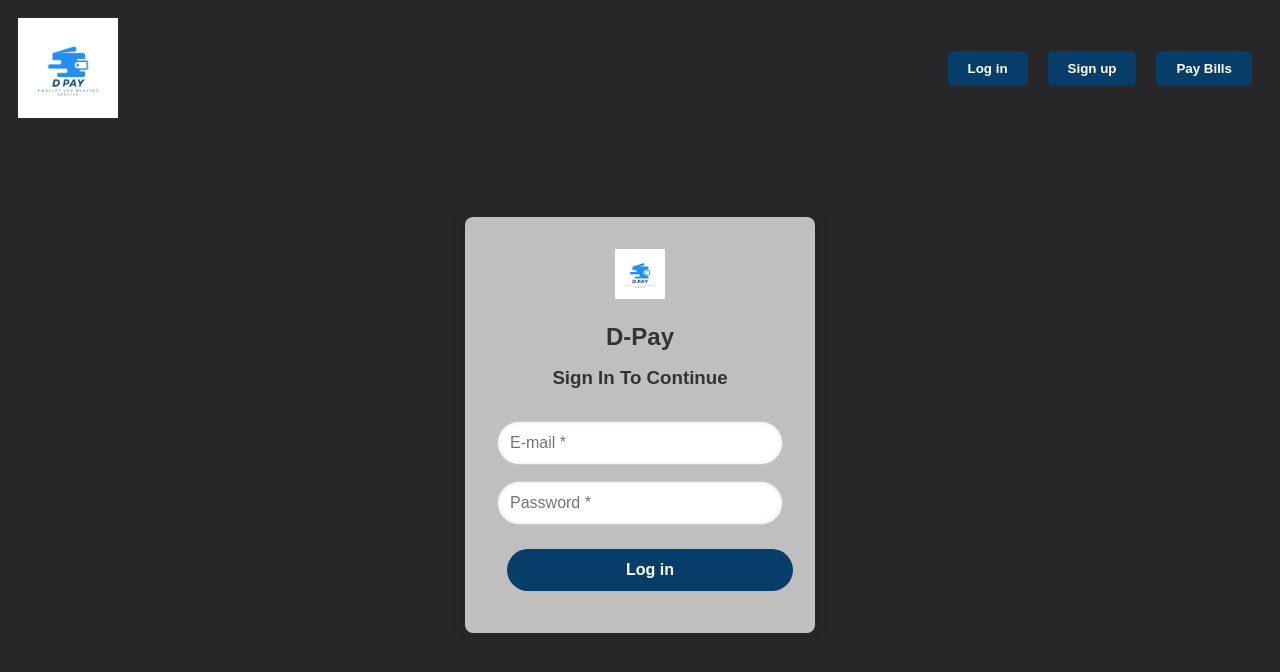
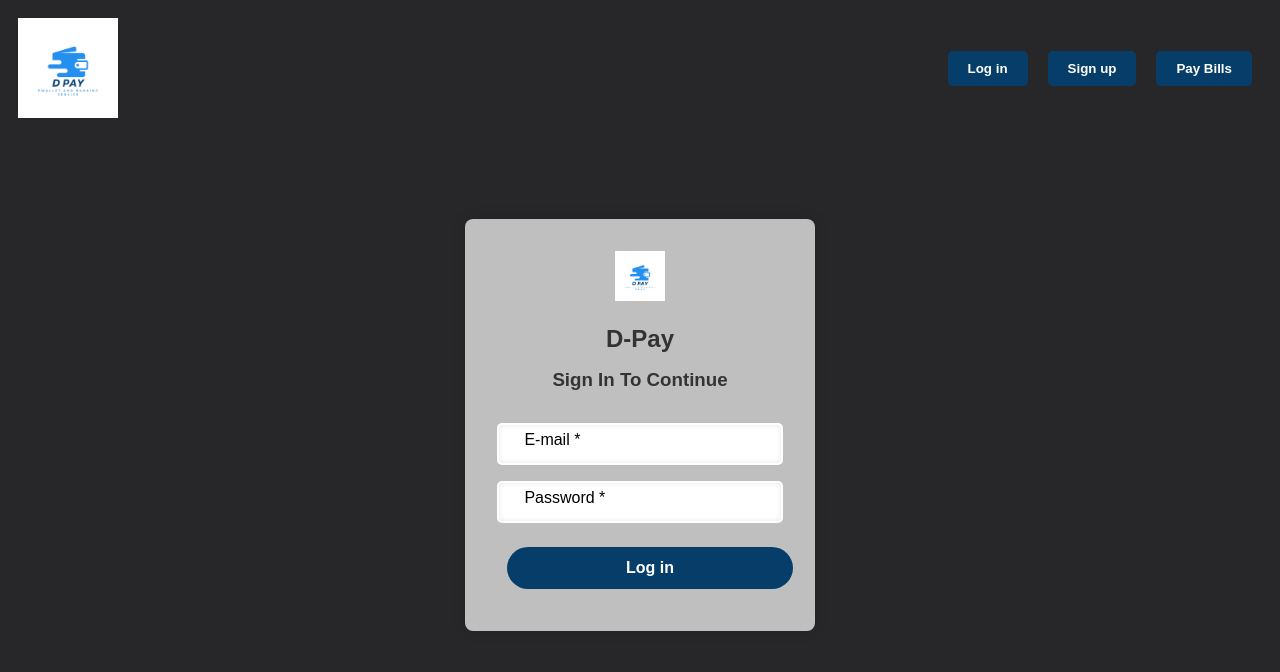
Before and after one commit to dawoodadnann/DDD-Banking-App, a React (Create React App) app: page /login in a window 1280 px wide. Shown: the top 672 px of the page. Built offline with nearby package versions, Linux system fonts and the light colour scheme.

Commit message:
Added the dynamic button functionality

```diff
--- a/src/Components/Login.css
+++ b/src/Components/Login.css
@@ -83,7 +83,7 @@
 }
 
 
-form input {
+/* form input {
     width: 100%;
     padding: 0.75rem;
     margin: 0.5rem 0;
@@ -91,12 +91,12 @@
     border: 1px solid #cccccc;
     font-size: 1rem;
     box-shadow: inset 0 0 5px rgba(0, 0, 0, 0.1);
-}
+} */
 
-form input:focus {
+/* form input:focus {
     outline: none;
     border-color: #007bff;
-}
+} */
 
 
 .submit-btn {
@@ -123,3 +123,40 @@
     color: red;
     font-size: 0.875rem;
 }
+ /* DYNAMIC INPUT TRANSITION */
+.textbox {
+    width: 100%;
+    padding: 0.75rem;
+    margin: 0.5rem 0;
+    border-radius: 25px;
+    border: 1px solid #cccccc;
+    font-size: 16px;
+    box-shadow: inset 0 0 5px rgba(0, 0, 0, 0.1);
+
+
+
+  }
+
+  .ilabel {
+    position: absolute;
+    top: 1rem;
+    left: 1.4rem;
+    cursor: text;
+    font-size: 16px;
+    transition: top 200ms ease-in, left 200ms ease-in, font-size 200ms ease-in;
+    padding: 0 5px;
+  }
+
+  .textbox:focus {
+    outline: none;
+    border-color: #007bff;
+  }
+
+  .textbox:focus + .ilabel,
+  .textbox:not(:placeholder-shown) + .ilabel {
+    top: 0.2rem;
+    left: 0.8rem;
+    font-size: 12px;
+    background-color: rgba(255, 255, 255, 0.7);
+
+  }
--- a/src/Components/Login.js
+++ b/src/Components/Login.js
@@ -1,12 +1,12 @@
-import React, { useState } from 'react';
-import './Login.css';
-import logo from '../assets/logo2.png';
-import { Link } from 'react-router-dom';
+import React, { useState } from "react";
+import "./Login.css";
+import logo from "../assets/logo2.png";
+import { Link } from "react-router-dom";
 
 const Login = () => {
-    const [email, setEmail] = useState('');
-    const [password, setPassword] = useState('');
-    const [error, setError] = useState('');
+  const [email, setEmail] = useState("");
+  const [password, setPassword] = useState("");
+  const [error, setError] = useState("");
 
   // Function to  send data to the backend
   const handleSubmit = async (e) => {
@@ -14,15 +14,15 @@
 
     const payload = {
       email,
-            password
+      password,
     };
 
     try {
       // Sending a POST request to the backend
-            const response = await fetch('http://localhost:5000/login', {
-                method: 'POST',
+      const response = await fetch("http://localhost:5000/login", {
+        method: "POST",
         headers: {
-                    'Content-Type': 'application/json',
+          "Content-Type": "application/json",
         },
         body: JSON.stringify(payload),
       });
@@ -30,14 +30,14 @@
       const data = await response.json();
 
       if (response.ok) {
-                setError('');
-                alert('Login successful!');
+        setError("");
+        alert("Login successful!");
       } else {
         setError(data.message);
       }
     } catch (error) {
-            console.error('Error logging in:', error);
-            setError('An error occurred. Please try again.');
+      console.error("Error logging in:", error);
+      setError("An error occurred. Please try again.");
     }
   };
 
@@ -62,21 +62,33 @@
         <h2>D-Pay</h2>
         <h3>Sign In To Continue</h3>
         <form onSubmit={handleSubmit}>
+          <div class="form">
             <input
+              class="textbox"
               type="email"
-                        placeholder="E-mail *"
+              placeholder=" "
               value={email}
               onChange={(e) => setEmail(e.target.value)}
               required
             />
+            <label class="ilabel">E-mail *</label>
+          </div>
+
+          <div class="form">
             <input
+              class="textbox"
               type="password"
-                        placeholder="Password *"
+              placeholder=" "
               value={password}
               onChange={(e) => setPassword(e.target.value)}
               required
             />
-                    <button type="submit" className="submit-btn">Log in</button>
+            <label class="ilabel">Password *</label>
+          </div>
+
+          <button type="submit" className="submit-btn">
+            Log in
+          </button>
         </form>
         {error && <div className="error-message">{error}</div>}
       </div>
--- a/src/Components/SignUp.js
+++ b/src/Components/SignUp.js
@@ -1,31 +1,31 @@
-import React, { useState } from 'react';
-import './Signup.css';
-import logo from '../assets/logo2.png';
-import { Link } from 'react-router-dom'; // Assuming you are using React Router for navigation
+import React, { useState } from "react";
+import "./Signup.css";
+import logo from "../assets/logo2.png";
+import { Link } from "react-router-dom"; // Assuming you are using React Router for navigation
 
 const Signup = () => {
-    const [fullName, setFullName] = useState('');
-    const [email, setEmail] = useState('');
-    const [password, setPassword] = useState('');
-    const [confirmPassword, setConfirmPassword] = useState('');
-    const [error, setError] = useState('');
+  const [fullName, setFullName] = useState("");
+  const [email, setEmail] = useState("");
+  const [password, setPassword] = useState("");
+  const [confirmPassword, setConfirmPassword] = useState("");
+  const [error, setError] = useState("");
 
   const handleSubmit = (e) => {
     e.preventDefault();
 
     if (password !== confirmPassword) {
-            setError('Passwords do not match');
-        } else if (email !== 'test@example.com') {
-            setError('');
+      setError("Passwords do not match");
+    } else if (email !== "test@example.com") {
+      setError("");
 
-            alert('Signup successful!');
+      alert("Signup successful!");
     } else {
-            setError('Email already in use');
+      setError("Email already in use");
     }
   };
 
   return (
-        <div className="signup-container" >
+    <div className="signup-container">
       <div className="navbar">
         <img src={logo} alt="E-bank" className="logo" />
         <div className="nav-buttons">
@@ -42,35 +42,57 @@
         <h2>D-Pay</h2>
         <h3>Create an Account</h3>
         <form onSubmit={handleSubmit}>
+          <div class="form">
             <input
+              class="textbox"
               type="text"
-                        placeholder="Full Name *"
+              placeholder=" "
               value={fullName}
               onChange={(e) => setFullName(e.target.value)}
               required
             />
+            <label class="ilabel">Full Name *</label>
+          </div>
+
+          <div class="form">
             <input
+              class="textbox"
               type="email"
-                        placeholder="E-mail *"
+              placeholder=" "
               value={email}
               onChange={(e) => setEmail(e.target.value)}
               required
             />
+            <label class="ilabel">E-mail *</label>
+          </div>
+
+          <div class="form">
             <input
+              class="textbox"
               type="password"
-                        placeholder="Password *"
+              placeholder=" "
               value={password}
               onChange={(e) => setPassword(e.target.value)}
               required
             />
+            <label class="ilabel">Password *</label>
+          </div>
+
+          <div class="form">
             <input
+              class="textbox"
               type="password"
-                        placeholder="Confirm Password *"
+              placeholder=" "
               value={confirmPassword}
               onChange={(e) => setConfirmPassword(e.target.value)}
               required
             />
-                    <button type="submit" className="submit-btn">Sign up</button>
+            <label class="ilabel">Confirm Password *</label>
+          </div>
+
+          <button type="submit" className="submit-btn">
+            Sign up
+          </button>
         </form>
         {error && <div className="error-message">{error}</div>}
       </div>
--- a/src/Components/Signup.css
+++ b/src/Components/Signup.css
@@ -82,7 +82,7 @@
     margin-bottom: 1.5rem;
 }
 
-form input {
+/* form input {
     width: 100%;
     padding: 0.75rem;
     margin: 0.5rem 0;
@@ -95,7 +95,7 @@
 form input:focus {
     outline: none;
     border-color: #007bff;
-}
+} */
 
 .submit-btn {
     width: 100%;
@@ -120,3 +120,42 @@
     color: red;
     font-size: 0.875rem;
 }
+
+
+/* DYNAMIC INPUT TRANSITION */
+.textbox {
+    width: 100%;
+    padding: 0.75rem;
+    margin: 0.5rem 0;
+    border-radius: 25px;
+    border: 1px solid #cccccc;
+    font-size: 16px;
+    box-shadow: inset 0 0 5px rgba(0, 0, 0, 0.1);
+
+
+
+  }
+
+  .ilabel {
+    position: absolute;
+    top: 1rem;
+    left: 1.4rem;
+    cursor: text;
+    font-size: 16px;
+    transition: top 200ms ease-in, left 200ms ease-in, font-size 200ms ease-in;
+    padding: 0 5px;
+  }
+
+  .textbox:focus {
+    outline: none;
+    border-color: #007bff;
+  }
+
+  .textbox:focus + .ilabel,
+  .textbox:not(:placeholder-shown) + .ilabel {
+    top: 0.2rem;
+    left: 0.8rem;
+    font-size: 12px;
+    background-color: rgba(255, 255, 255, 0.7);
+
+  }
--- a/src/Components/billing.css
+++ b/src/Components/billing.css
@@ -80,3 +80,43 @@
   button:hover {
     background-color: #0056b3;
   }
+  .form{
+    position :relative
+}
+
+#c2{
+  display: grid;
+  grid-template-columns: 0.25fr 0.75fr;
+}
+/* //Dynamic input box animation work */
+.textbox {
+  border: 2px solid white;
+  border-radius: 5px;
+  outline: none;
+  padding: 10px;
+  color: black;
+  font-size: 16px;
+  width: 100%;
+}
+
+.ilabel {
+  position: absolute;
+  top: 1rem;
+  left: 1.4rem;
+  cursor: text;
+  font-size: 16px;
+  transition: top 200ms ease-in, left 200ms ease-in, font-size 200ms ease-in;
+  padding: 0 5px;
+}
+
+.textbox:focus {
+  border: 2px solid brown;
+}
+
+.textbox:focus + .ilabel,
+.textbox:not(:placeholder-shown) + .ilabel {
+  top: 0.2rem;
+  left: 0.8rem;
+  font-size: 12px;
+  background-color: blanchedalmond;
+}
```
Also changed, not shown: src/Components/billing.js (+83 -34 lines), src/assets/gitcommands.txt (added), 1 other file (tests, documents, lock files or other folders). Lines whose indentation alone changed are shown as unchanged.
